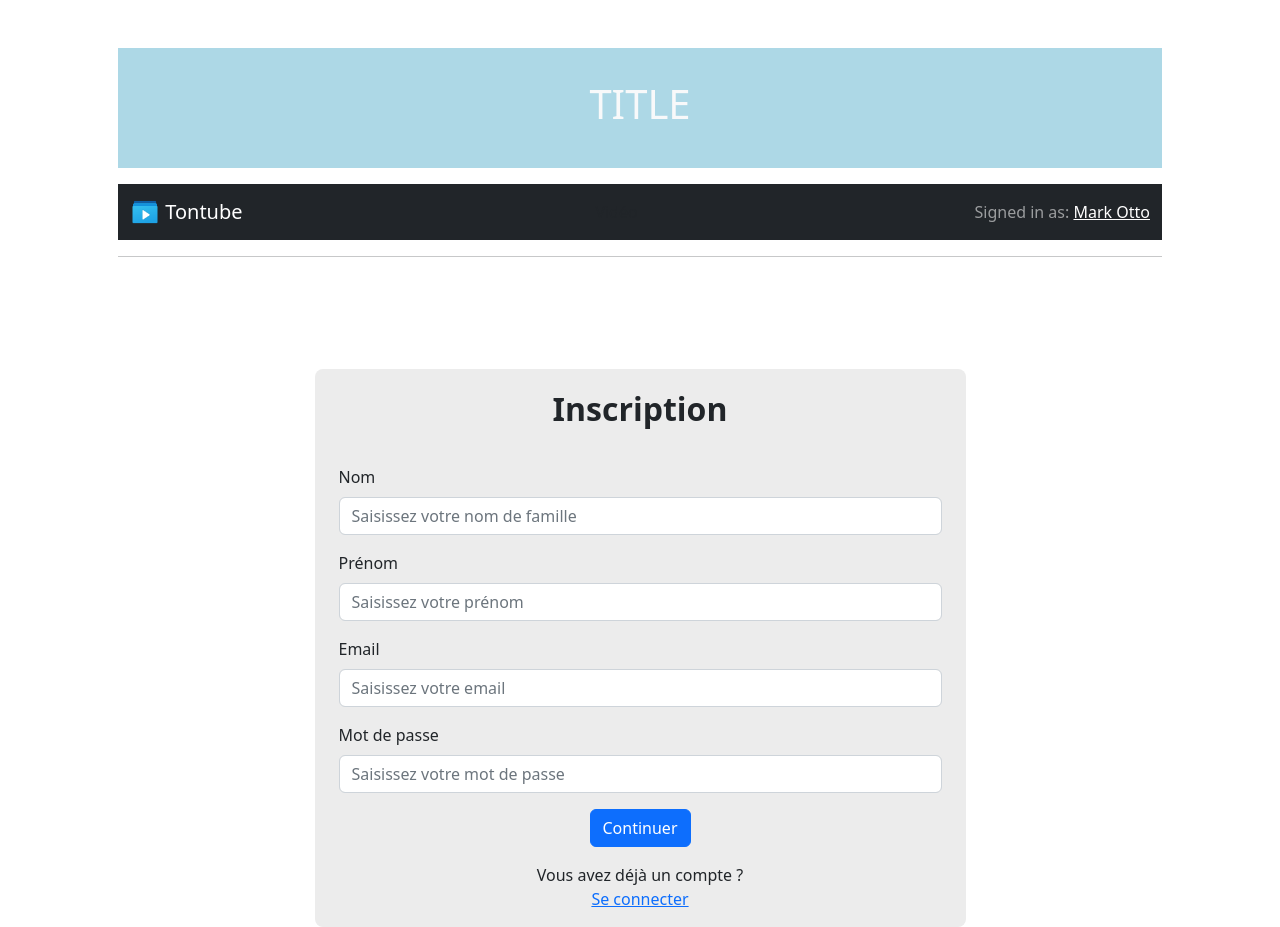
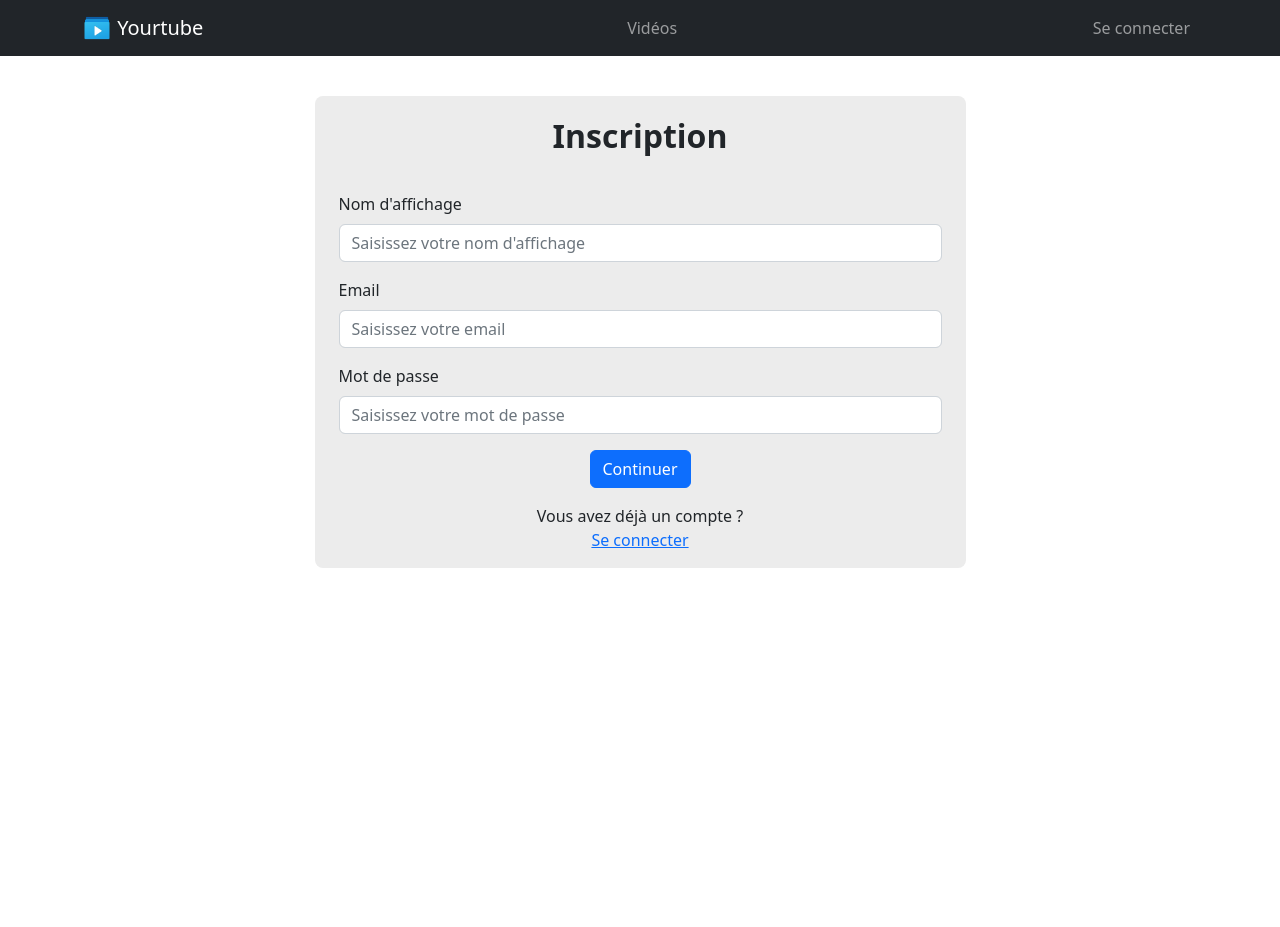
Before and after one commit to Ludho/playlist-app, a React (Create React App) app: page /signin in a window 1280 px wide. After the commit the page ends 800 px from the top, so only its background shows below. Built offline with nearby package versions, Linux system fonts and the light colour scheme.

Commit message:
✨ modify login system

```diff
--- a/src/App.tsx
+++ b/src/App.tsx
@@ -13,21 +13,24 @@ import {
   Link,
   Routes
 } from "react-router-dom";
+import { Container } from 'react-bootstrap';
 
 function App() {
   return (
     <>
       <Router>
         <Header></Header>
+        <Container className='pt-5'>
           <Routes>
             <Route path="/" element={<Home />}></Route>
             <Route path="/login" element={<LogIn />}></Route>
             <Route path="/profile" element={<Profile />}></Route>
             <Route path="/signin" element={<Register />}></Route>
-        <Route path="/home" element={<Home/>}></Route>
-        <Route path="/edit-profile" element={<EditProfile/>}></Route>
-        <Route path="/edit-image" element={<EditImage/>}></Route>
+            <Route path="/home" element={<Home />}></Route>
+            <Route path="/edit-profile" element={<EditProfile />}></Route>
+            <Route path="/edit-image" element={<EditImage />}></Route>
           </Routes>
+        </Container>
       </Router>
     </>
   );
--- a/src/Manager/UserManager.tsx
+++ b/src/Manager/UserManager.tsx
@@ -4,8 +4,7 @@ export default class UserManager {
 
     static shared = new UserManager();
 
-    firstName = localStorage.getItem("user_name") ?? "unknown";
-    lastName = localStorage.getItem("user_lastname") ?? "unknown";
+    name = localStorage.getItem("user_name") ?? "unknown";
     id = localStorage.getItem("user_id") ?? "unknown";
     imageID = localStorage.getItem("user_image_id") ?? null;
 
@@ -15,8 +14,7 @@ export default class UserManager {
 
     setupStorageListener() {
         window.addEventListener("storage", () => {
-            this.firstName = localStorage.getItem("user_name") ?? "unknown";
-            this.lastName = localStorage.getItem("user_lastname") ?? "unknown";
+            this.name = localStorage.getItem("user_name") ?? "unknown";
             this.id = localStorage.getItem("user_id") ?? "unknown";
             this.imageID = localStorage.getItem("user_image_id") ?? null;
         });
--- a/src/components/Header/Header.tsx
+++ b/src/components/Header/Header.tsx
@@ -5,18 +5,12 @@ import NavBar from "../Navbar/NavBar";
 
 const Header = () => {
 
-    return (<>
-    <div className="container p-5 bg-white text-center"
-   >
-      <div style={{backgroundColor:"lightblue", padding:"2em",marginBottom:"1em"}}>
+  return (<>
+    {/* <div style={{backgroundColor:"lightblue", padding:"2em",marginBottom:"1em"}}>
         <h1 className="text-light">TITLE</h1>
-      </div>
+      </div> */}
     <NavBar></NavBar>
-    <hr></hr>
-    </div>
-
-
-    </>  );
+  </>);
 }
 
 export default Header;
--- a/src/components/Navbar/NavBar.tsx
+++ b/src/components/Navbar/NavBar.tsx
@@ -1,12 +1,12 @@
-import { Nav } from 'react-bootstrap';
-import Container from 'react-bootstrap/Container';
+import { Container, Nav } from 'react-bootstrap';
 import Navbar from 'react-bootstrap/Navbar';
 
 
 const NavBar = () => {
 
-    return ( <>
-     <Navbar bg="dark" variant="dark">
+  const connected: boolean = false;
+  return (<>
+    <Navbar fixed="top" bg="dark" variant="dark">
       <Container>
         <Navbar.Brand href="/">
           <img
@@ -16,15 +16,29 @@ const NavBar = () => {
             height="30"
             className="d-inline-block align-top"
           />{' '}
-            Tontube
+          Yourtube
         </Navbar.Brand>
-          <Nav.Link href="/playlist">Vidéo</Nav.Link>
+        <Nav>
+          <Nav.Link href="/playlist">Vidéos</Nav.Link>
+        </Nav>
+        {connected ?
           <Navbar.Text>
-            Signed in as: <a href="/profile">Mark Otto</a>
+            Vous êtes connecté en tant que: <a href="/profile">Mark Otto</a>
           </Navbar.Text>
+          :
+          <Nav>
+            <Nav.Link href="/signin">Se connecter</Nav.Link>
+          </Nav>
+        }
+
+
       </Container>
     </Navbar>
-    </> );
+  </>);
 }
 
 export default NavBar;
+
+function useState(arg0: string | null): [any, any] {
+  throw new Error('Function not implemented.');
+}
--- a/src/pages/Login/EditImage.tsx
+++ b/src/pages/Login/EditImage.tsx
@@ -51,7 +51,7 @@ export default function EditImage() {
   }
 
   return (
-    <div className="container mt-5 row mx-auto">
+    <div className="mt-5 row mx-auto">
       <div className="mx-auto px-4 py-3 rounded-3 col" >
           <p className="text-center fw-bolder fs-2">Choisissez une nouvelle image</p>
           <div className="row">
--- a/src/pages/Login/EditProfile.tsx
+++ b/src/pages/Login/EditProfile.tsx
@@ -51,13 +51,13 @@ export default function EditImage() {
   }
 
   return (
-    <div className="container mt-5 row mx-auto">
+    <div className="mt-5 row mx-auto">
       <div className="mx-auto px-4 py-3 rounded-3 col" >
           <p className="text-center fw-bolder fs-2">Choisissez une nouvelle image</p>
           <div className="row">
 
-          {imagesIndex.map((value, index) => {
-              return <div className="col-2 my-3" style={{cursor: 'pointer'}} onClick={(event => {didTapImage(value)})}>
+          {imagesIndex.map((value) => {
+              return <div className="col-2 my-3" style={{cursor: 'pointer'}} onClick={() => {didTapImage(value)}}>
                         <img className="" src={'/Images/profile-images/profile-image' + value + '.jpg'} alt='logo' />
                       </div>
           })}
--- a/src/pages/Login/Login.tsx
+++ b/src/pages/Login/Login.tsx
@@ -30,10 +30,9 @@ export default function LogIn() {
       password: password
     }
     console.log(jsonData);
-    axios.post('hhttps://hackiam.ludho.fr/api/auth/login', jsonData)
+    axios.post('https://hackiam.ludho.fr/api/auth/login', jsonData)
       .then(res => {
-          localStorage.setItem("user_name", res.data.firstName);
-          localStorage.setItem("user_lastname", res.data.lastName);
+          localStorage.setItem("user_name", res.data.name);
           localStorage.setItem("user_points", res.data.points);
           localStorage.setItem("is_connected", "true");
           localStorage.setItem("user_id", res.data.id);
@@ -50,7 +49,7 @@ export default function LogIn() {
     }
 
   return (
-    <form className="container mt-5 row mx-auto">
+    <form className="mt-5 row mx-auto">
       <div className="mx-auto d-grid gap-3 px-4 py-3 rounded-3 col-7" style={{backgroundColor: "rgba(236, 236, 236, 1.00)"}}>
           <p className="text-center fw-bolder fs-2">Connection</p>
           <div>
--- a/src/pages/Login/Profile.tsx
+++ b/src/pages/Login/Profile.tsx
@@ -32,7 +32,7 @@ export default function Profile() {
     }
 
     return (
-      <div className="container mt-5 row mx-auto">
+      <div className="mt-5 row mx-auto">
         <div className="mx-auto px-4 py-3 rounded-3 col-8">
           <div className="row">
             <div className="col d-flex justify-content-center align-items-center p-0">
@@ -40,7 +40,7 @@ export default function Profile() {
             </div>
             <div className='col-9 d-flex flex-column justify-content-center align-items-start'>
               <p className='fs-5 fw-semibold text-secondary m-0 p-0'>Compte</p>
-              <p className='fs-2 fw-bold m-0 p-0'>{UserManager.shared.firstName} {UserManager.shared.lastName}</p>
+              <p className='fs-2 fw-bold m-0 p-0'>{UserManager.shared.name} {UserManager.shared.name}</p>
             </div>
             <div className="col-2 d-flex flex-column justify-content-end align-items-end p-0">
                 <button type="submit" onClick={() => didTapLogOut()} className="btn btn-danger">
--- a/src/pages/Login/Register.tsx
+++ b/src/pages/Login/Register.tsx
@@ -12,11 +12,10 @@ export default function Register() {
   // Données du formulaire
   const [email, setEmail] = useState("");
   const [password, setPassword] = useState("");
-  const [lastName, setLastName] = useState("");
-  const [firstName, setFirstName] = useState("");
+  const [name, setName] = useState("");
 
   function didTapConnect() {
-    if (email === null || password === null || email === "" || password === "" || lastName === null || firstName === null || lastName === "" || firstName === "") {
+    if (email === null || password === null || email === "" || password === "" ||name === null ||  name === "") {
       setError(true);
       setLoading(false);
       setErrorMessage("Veuillez renseigner tous les champs.");
@@ -30,14 +29,12 @@ export default function Register() {
     const jsonData = {
       email: email,
       password: password,
-      lastName: lastName,
-      firstName: firstName
+      name: name
     }
     console.log(jsonData);
     axios.post('https://hackiam.ludho.fr/api/auth/create', jsonData)
       .then(res => {
-          localStorage.setItem("user_name", res.data.firstName);
-          localStorage.setItem("user_lastname", res.data.lastName);
+          localStorage.setItem("user_name", res.data.name);
           localStorage.setItem("user_points", res.data.points);
           localStorage.setItem("is_connected", "true");
           localStorage.setItem("user_id", res.data.id);
@@ -54,16 +51,12 @@ export default function Register() {
     }
 
   return (
-    <form className="container mt-5 row mx-auto">
+    <form className="mt-5 row mx-auto">
       <div className="mx-auto d-grid gap-3 px-4 py-3 rounded-3 col-7" style={{backgroundColor: "rgba(236, 236, 236, 1.00)"}}>
           <p className="text-center fw-bolder fs-2">Inscription</p>
           <div>
-            <label htmlFor="lastName" className="form-label">Nom</label>
-            <input type="text" required value={lastName} onChange={e => setLastName(e.target.value)} className="form-control" placeholder="Saisissez votre nom de famille" name="lastName" id="lastName"></input>
-          </div>
-          <div>
-            <label htmlFor="firstName" className="form-label">Prénom</label>
-            <input type="text" required value={firstName} onChange={e => setFirstName(e.target.value)} className="form-control" placeholder="Saisissez votre prénom" name="firstName" id="firstName"></input>
+            <label htmlFor="name" className="form-label">Nom d'affichage</label>
+            <input type="text" required value={name} onChange={e => setName(e.target.value)} className="form-control" placeholder="Saisissez votre nom d'affichage" name="name" id="name"></input>
           </div>
           <div>
             <label htmlFor="email" className="form-label">Email</label>
```
Lines whose indentation alone changed are shown as unchanged.
